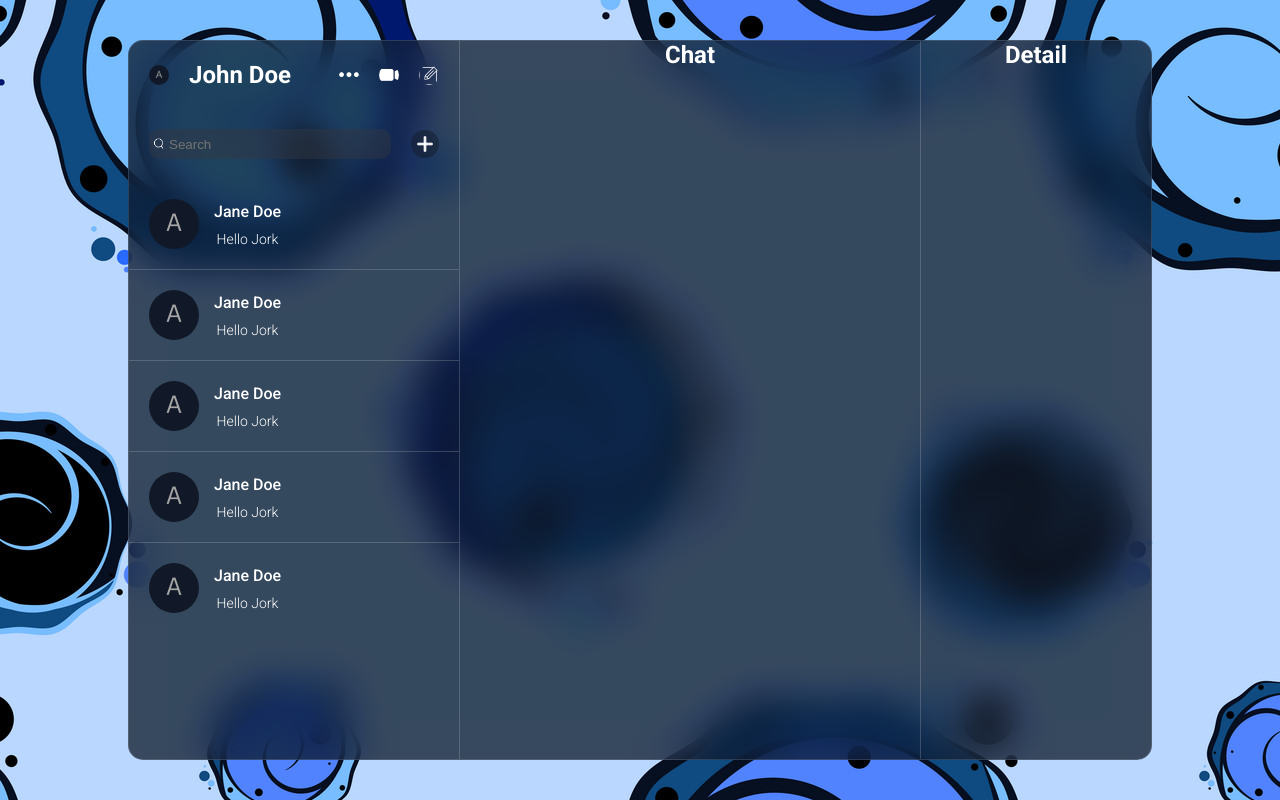
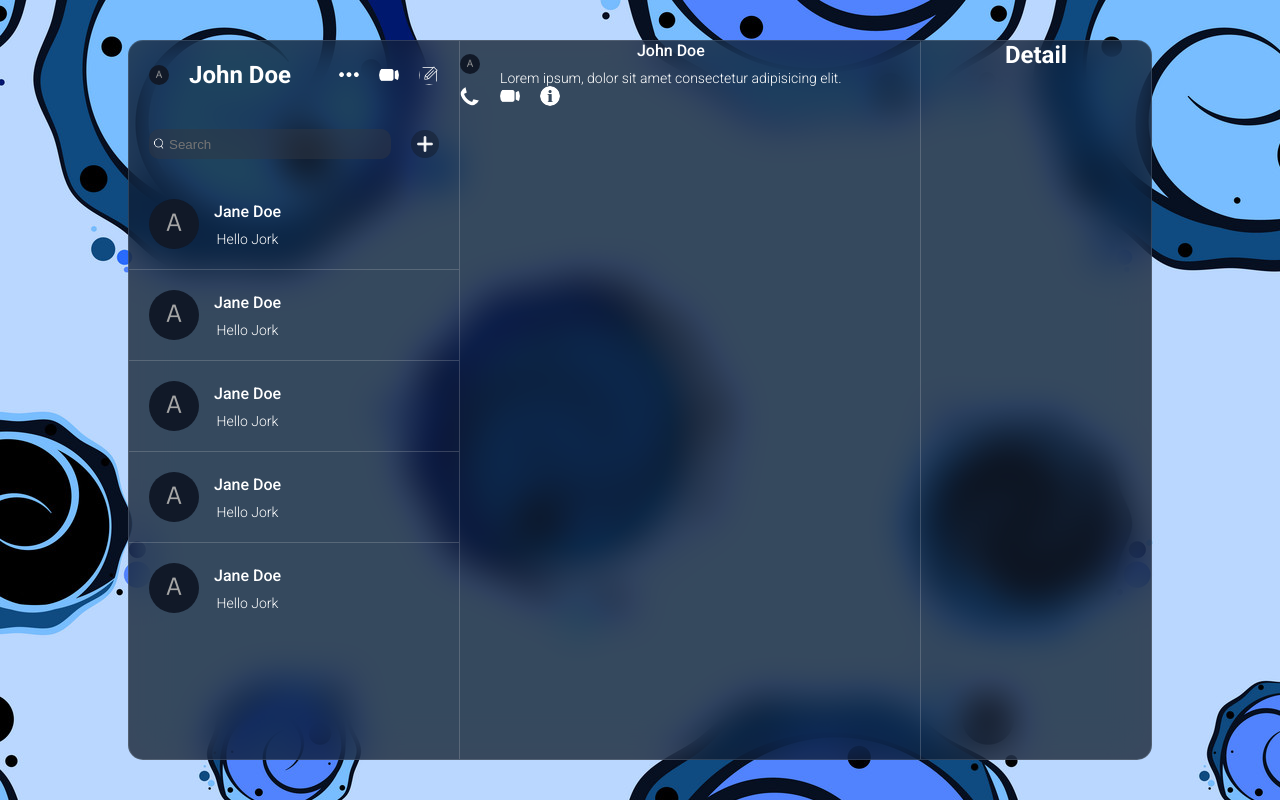
Before and after one commit to MarkiMark01/quickchat_vite_firebase_zustand, a React (Vite) app: page / in a window 1280 px wide. Built offline with nearby package versions, Linux system fonts and the light colour scheme.

Commit message:
updated Chat

```diff
--- a/src/components/chat/Chat.jsx
+++ b/src/components/chat/Chat.jsx
@@ -1,10 +1,25 @@
-import './chat.css'
+import "./chat.css";
 
 const Chat = () => {
-return (
+  return (
     <section className="chat">
-        <h1>Chat</h1>
+      <div className="top">
+        <div className="user">
+          <img src="./avatar.png" alt="Avatar" />
+          <div className="texts">
+            <span>John Doe</span>
+            <p>Lorem ipsum, dolor sit amet consectetur adipisicing elit.</p>
+          </div>
+        </div>
+        <div className="icons">
+          <img src="./phone.png" alt="Phone" />
+          <img src="./video.png" alt="Video" />
+          <img src="./info.png" alt="Info" />
+        </div>
+      </div>
+      <div className="center"></div>
+      <div className="bottom"></div>
     </section>
-)
-}
+  );
+};
 export default Chat;
--- a/src/components/chat/chat.css
+++ b/src/components/chat/chat.css
@@ -2,5 +2,4 @@
     flex: 4;
     border-left: 1px solid #dddddd35;
     border-right: 1px solid #dddddd35;
-
 }
```
